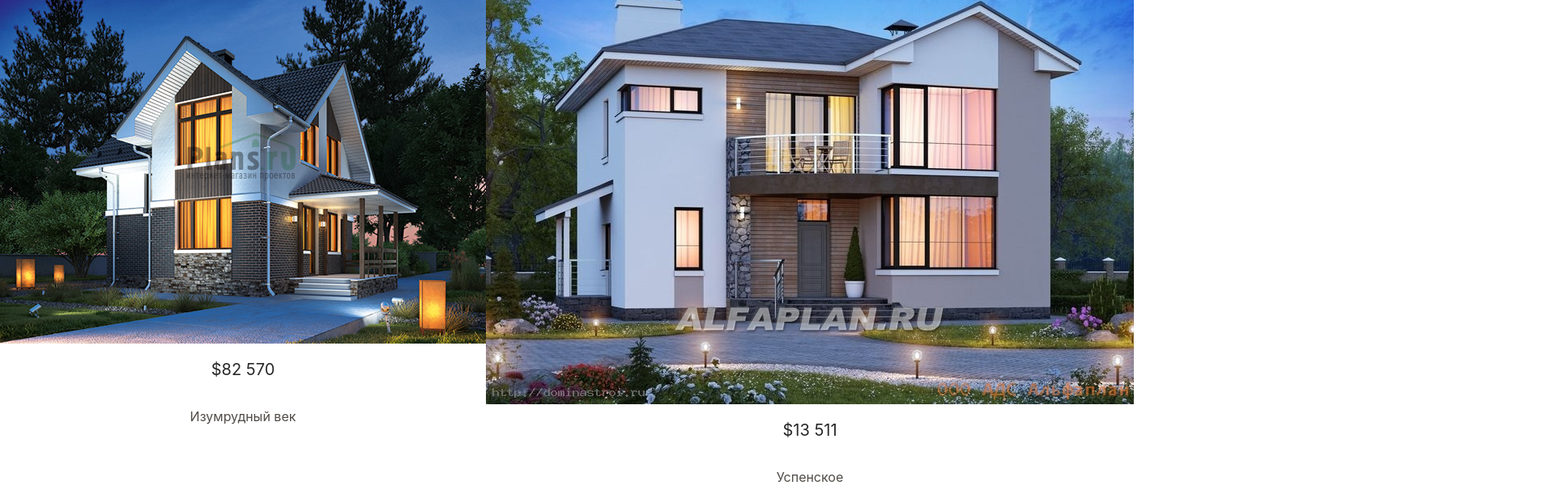
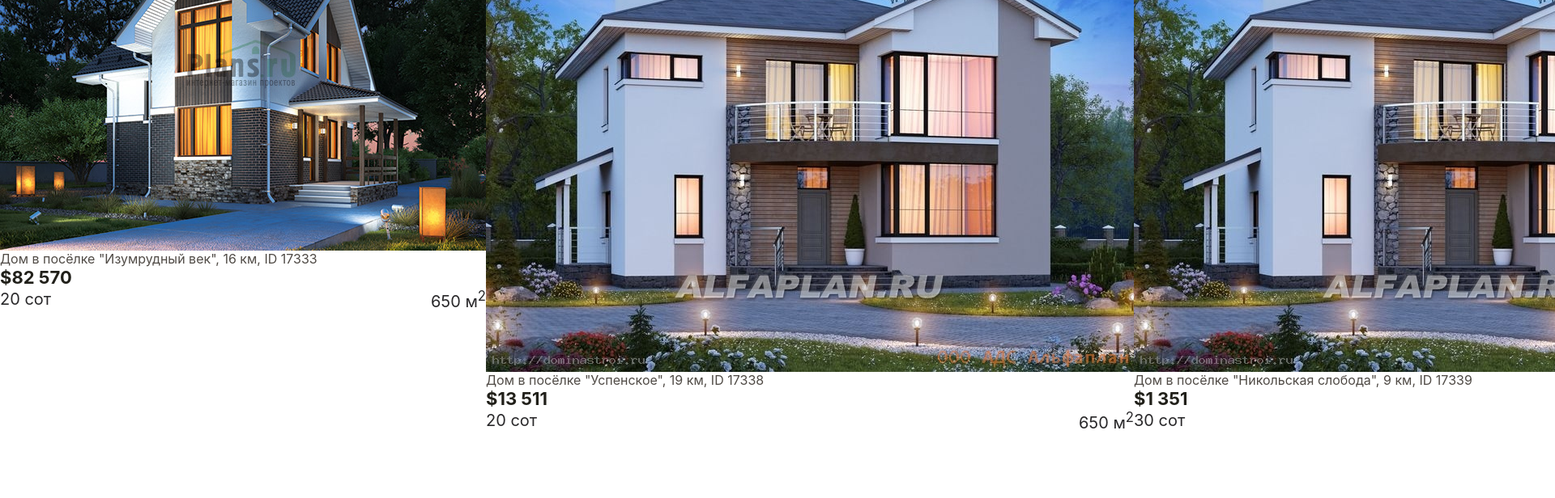
Before and after one commit to gevorg96/Cian, a React (Create React App) app: page / in a window 1280 px wide. Shown: the part 250-866 px from the top of the page at 81% size, 1920 px wide, since content can reach past the window. After the commit the page ends 800 px from the top, so only its background shows below. Built offline with nearby package versions, Linux system fonts and the light colour scheme.

Commit message:
1 feature

```diff
--- a/src/App.scss
+++ b/src/App.scss
@@ -2,14 +2,20 @@
 @import './ui/Button/style';
 @import './ui/Layout/style';
 @import './ui/Description/style';
+@import './ui/Price/style';
 @import './global/style';
 @import './widgets/Card/style';
 
+h1,h2,h3,h4,h5,h6,p,ul,ol {
+  padding: 0;
+  margin: 0;
+}
 
 .app{
   display: flex;
   flex-direction: column;
 }
+
 header{
   border-bottom: 1px solid #afadad;;
 }
--- a/src/modules/List/config.json
+++ b/src/modules/List/config.json
@@ -4,14 +4,32 @@
     "image": "houseOne",
     "destination": "16",
     "id": "17333",
-    "price": "5500000"
+    "price": "5500000",
+    "additionInfo": {
+      "area": "20",
+      "metrics": "650"
+    }
   },
   {
     "description": "Успенское",
     "image": "houseTwo",
     "destination": "19",
     "id": "17338",
-    "price": "900000"
-
+    "price": "900000",
+    "additionInfo": {
+      "area": "20",
+      "metrics": "650"
+    }
+  },
+  {
+    "description": "Никольская слобода",
+    "image": "houseThree",
+    "destination": "9",
+    "id": "17339",
+    "price": "90000",
+    "additionInfo": {
+      "area": "30",
+      "metrics": "1500"
+    }
   }
 ]
--- a/src/modules/List/index.js
+++ b/src/modules/List/index.js
@@ -1,6 +1,4 @@
 import React from 'react';
-import PropTypes from 'prop-types';
-import cx from 'classnames';
 import { Card } from '../../widgets/Card';
 import { getImage } from '../../global/images';
 import config from './config.json';
@@ -10,8 +8,24 @@ function List() {
 
     return (
         <Layout jc="flex-start" orientation="row" className="list">
-            {config.map(item => <Card description={item.description} img={getImage(item.image)} alt={item.img}
-                                      key={item.id} price={item.price} curr='USD'/>)}
+            {config.map(item => {
+                const {description, image, id, price, destination, additionInfo} = item;
+                const {area, metrics} = additionInfo;
+                return (
+                    <Card description={description}
+                            img={getImage(image)}
+                            alt={image}
+                            key={id}
+                            price={price}
+                            curr='USD'
+                            id = {id}
+                            destination={destination}
+                            area = {area}
+                            metrics = {metrics}
+                    />
+                    )
+                }
+            )}
         </Layout>
     )
 }
--- a/src/ui/Description/index.js
+++ b/src/ui/Description/index.js
@@ -6,7 +6,7 @@ function Description({ children , size, color, extraClass, margin} ) {
     const className = cx("description",
         `description__size_${size}`,
         `description__color_${color}`,
-        `description__margin_${margin}`,
+        margin && `description__margin_${margin}`,
         extraClass);
     return(
         <p className={className}>{ children }</p>
@@ -16,7 +16,8 @@ function Description({ children , size, color, extraClass, margin} ) {
 Description.propTypes = {
     children: PropTypes.node.isRequired,
     size: PropTypes.oneOf(['s', 'm', 'l']),
-    color: PropTypes.oneOf(['default', 'accent'])
+    color: PropTypes.oneOf(['default', 'accent']),
+    margin: PropTypes.oneOfType([PropTypes.bool, PropTypes.string])
 }
 
 Description.defaultProps = {
--- a/src/ui/Layout/style.scss
+++ b/src/ui/Layout/style.scss
@@ -1,6 +1,7 @@
 .layout{
   display: flex;
   justify-content: flex-start;
+  width: 100%;
   flex-direction: column;
   &__orientation{
     &_row{
--- a/src/ui/Price/index.js
+++ b/src/ui/Price/index.js
@@ -38,7 +38,7 @@ function Price({ currency, price, children, size, color }) {
     const pr =  getValueByCurrency(price, currency)
     const cur = getCurrencySymbol(currency)
     return(
-        <Description size={size} color={color}>{cur}{pr}</Description>
+        <Description size={size} color={color} extraClass="price">{cur}{pr}</Description>
     )
 }
 
--- a/src/ui/Price/style.scss
+++ b/src/ui/Price/style.scss
@@ -0,0 +1,5 @@
+.price{
+  font-weight: bold;
+  font-size: 22px;
+  color: #21201a;
+}
--- a/src/widgets/Card/index.js
+++ b/src/widgets/Card/index.js
@@ -3,16 +3,22 @@ import { Description } from "../../ui/Description";
 import { Layout } from '../../ui/Layout';
 import { Price } from "../../ui/Price";
 
+function getCardTitle(description, destination, id) {
+    return `Дом в посёлке "${description}", ${destination} км, ID ${id}`;
+}
 
-
-function Card({ img, alt, description, curr, price }) {
+function Card({ img, alt, description, curr, price, id, destination, area, metrics }) {
     return(
-        <Layout jc="center" orientation="column" ai="center" className="card">
+        <Layout orientation="column" className="card">
             <img src={img} alt={alt}/>
+            <Description size="m" color="accent">{getCardTitle(description, destination, id)}</Description>
             <Price currency={curr} color="default" price={price} size="l" />
-            <Description size="1" color="accent">{description}</Description>
+            <Layout orientation="row" ai="center" jc="space-between">
+                <Description color="default" size="l">{`${area} сот`}</Description>
+                <Description color="default" size="l">{`  ${metrics} м`}<sup>2</sup></Description>
+            </Layout>
         </Layout>
     )
 }
 
-export {Card}
+export { Card }
```
Also changed, not shown: src/statics/icon1.svg (added).
